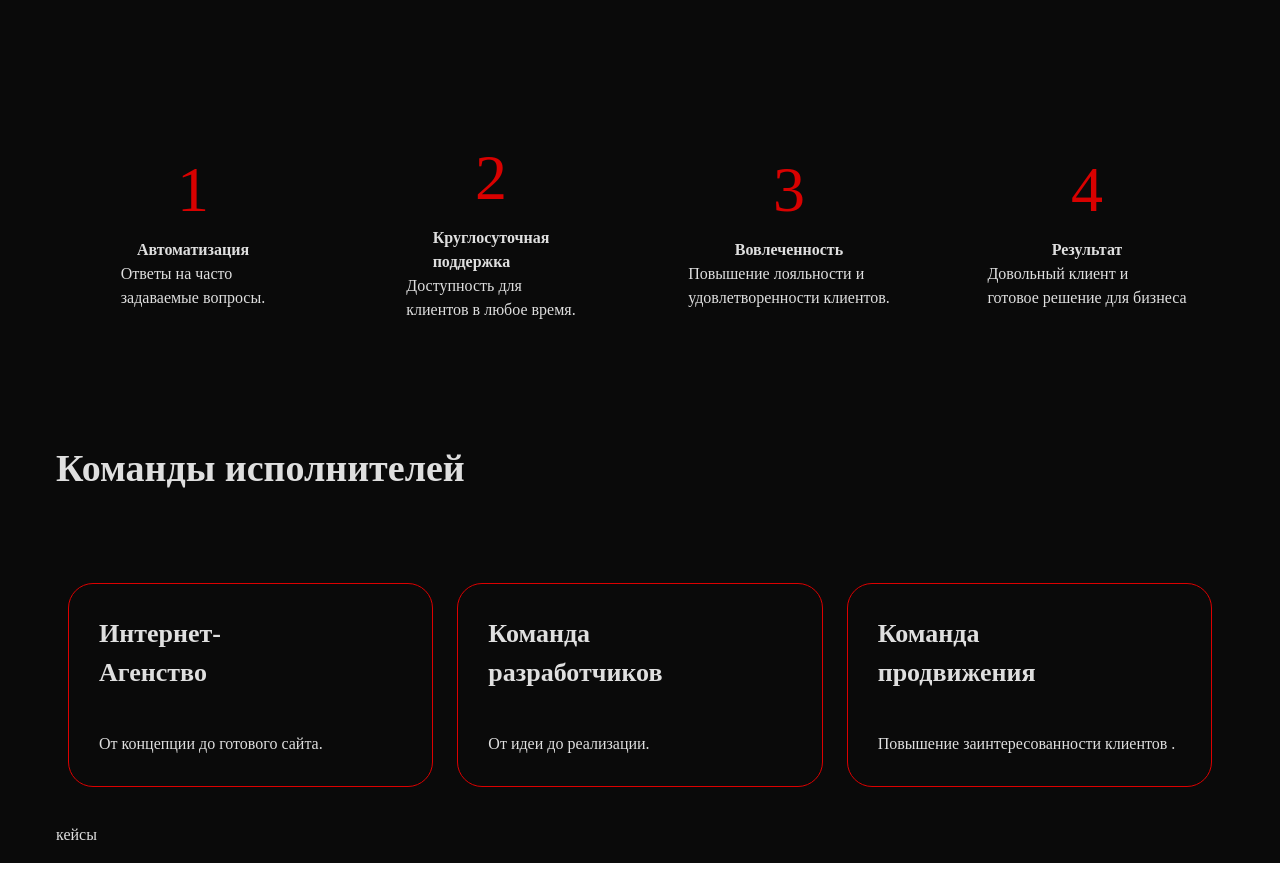
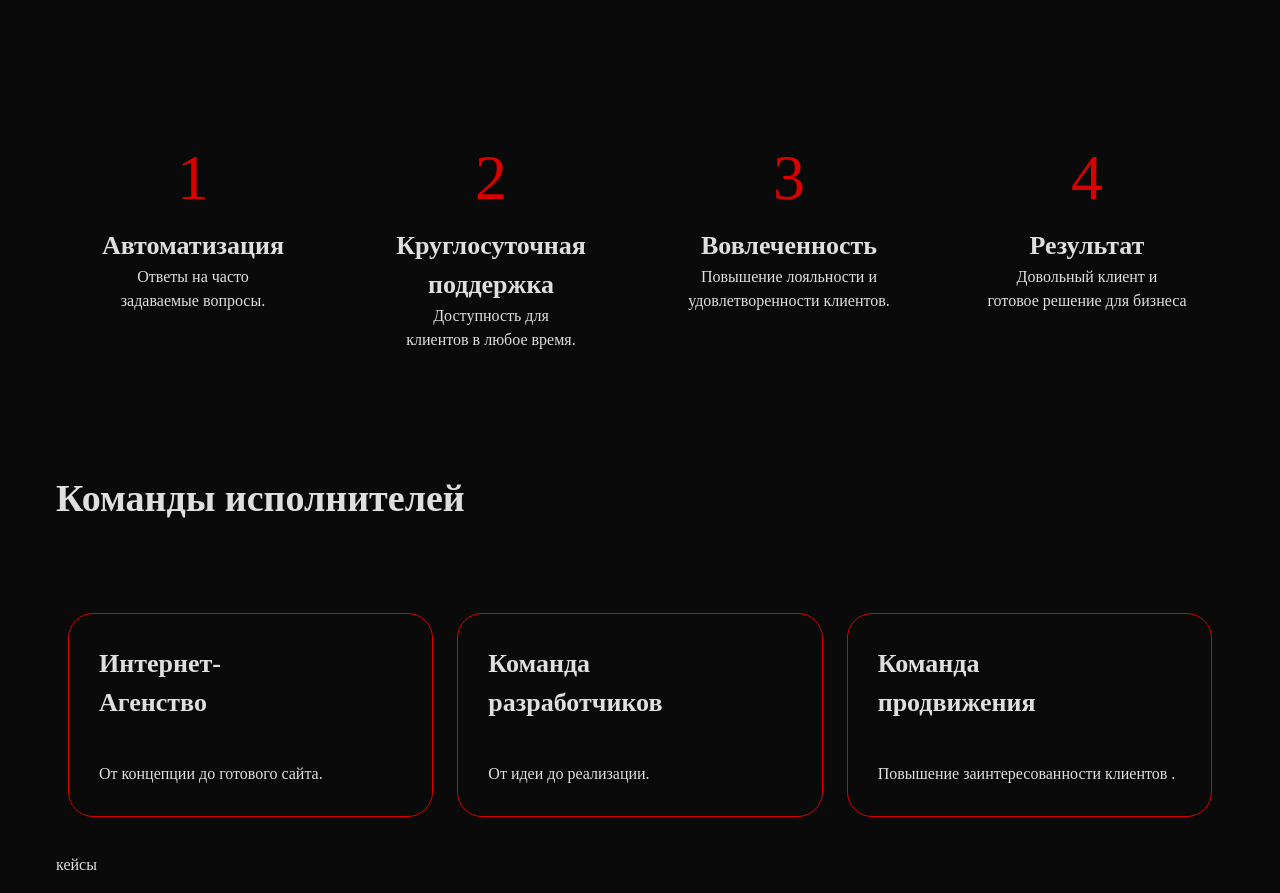
Before and after one commit to Jet-Green/firetechno-landing, a Nuxt app: page / in a window 1280 px wide. Shown: the part 2930-3823 px from the top of the page. Before the commit the page ends 3793 px from the top, so only its background shows below. Built offline with nearby package versions, Linux system fonts and the light colour scheme.

Commit message:
fix changes

```diff
--- a/components/Landing/StagesOfWork.vue
+++ b/components/Landing/StagesOfWork.vue
@@ -13,7 +13,7 @@
       <v-row class="all__comp">
         <v-col class="number">
           <span>1</span>
-          <h4>Автоматизация</h4>
+          <p class="card-title">Автоматизация</p>
           <p>
             Ответы на часто <br />
             задаваемые вопросы.
@@ -21,10 +21,10 @@
         </v-col>
         <v-col class="number">
           <span>2</span>
-          <h4>
+          <p class="card-title">
             Круглосуточная <br />
             поддержка
-          </h4>
+          </p>
           <p>
             Доступность для <br />
             клиентов в любое время.
@@ -32,7 +32,7 @@
         </v-col>
         <v-col class="number">
           <span>3</span>
-          <h4>Вовлеченность</h4>
+          <p class="card-title">Вовлеченность</p>
           <p>
             Повышение лояльности и <br />
             удовлетворенности клиентов.
@@ -40,7 +40,7 @@
         </v-col>
         <v-col class="number">
           <span>4</span>
-          <h4>Результат</h4>
+          <p class="card-title">Результат</p>
           <p>
             Довольный клиент и <br />
             готовое решение для бизнеса
@@ -57,8 +57,8 @@ span {
 }
 .number {
   display: flex;
-  justify-content: center;
   flex-direction: column;
   align-items: center;
+  text-align: center;
 }
 </style>
```
